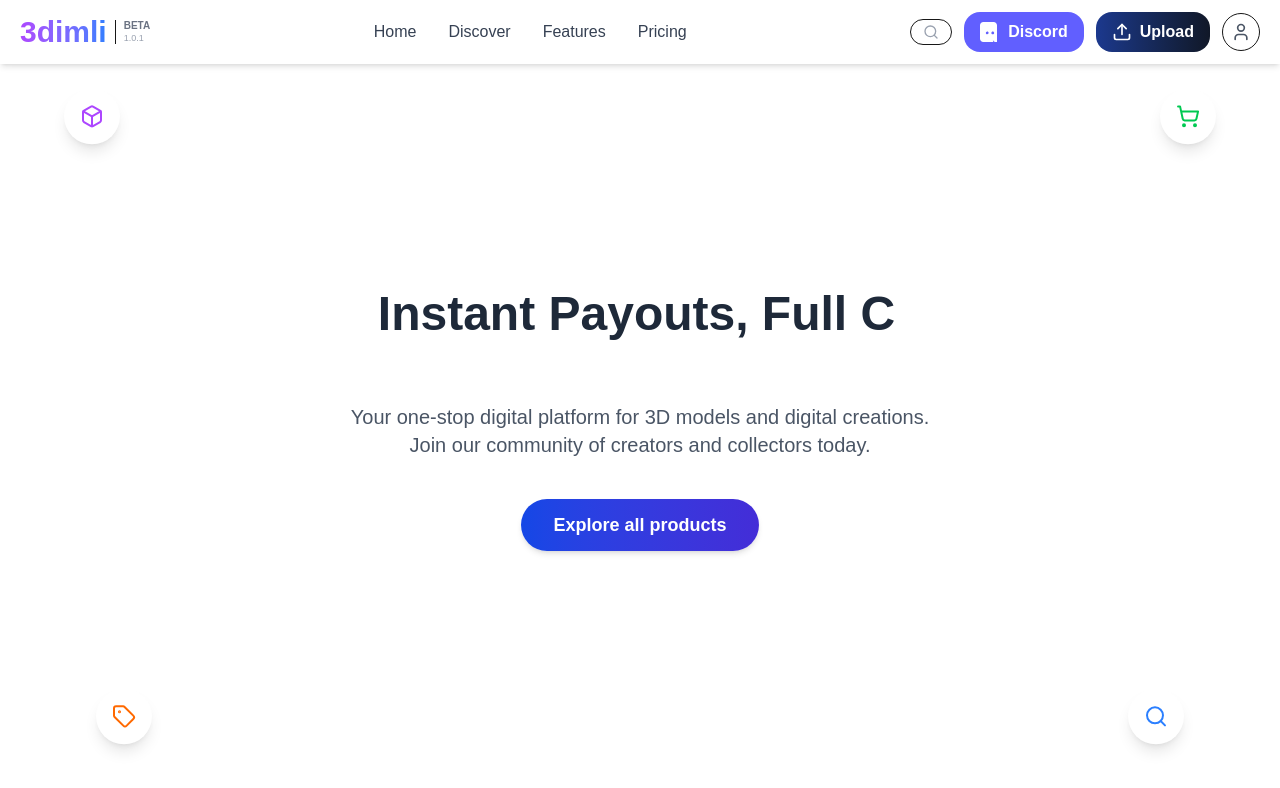
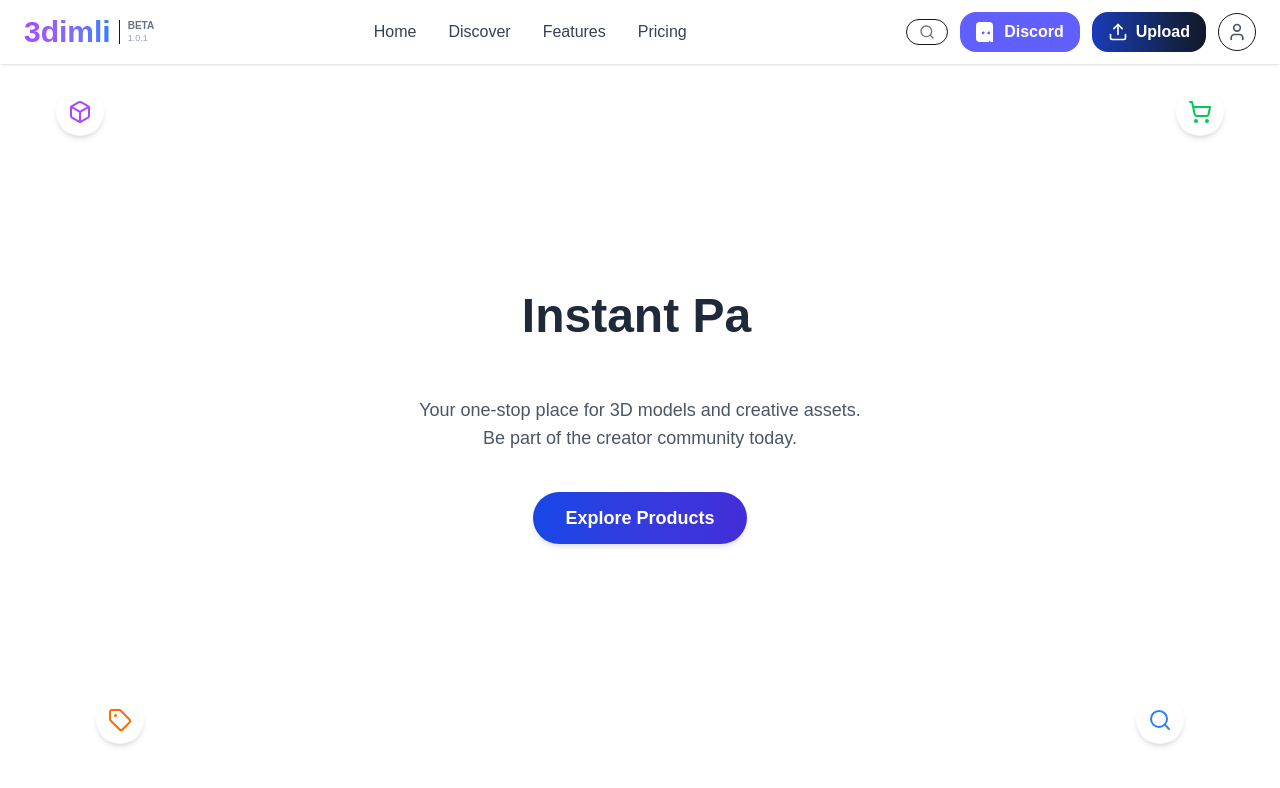
Before and after one commit to Muhammed0fayiz/3dimli, a Next.js app: page / in a window 1280 px wide. Shown: the top 788 px of the page. Built offline with nearby package versions, Linux system fonts and the light colour scheme.

Commit message:
fix the errors of the hersection and navbar

```diff
--- a/src/components/HeroSection.tsx
+++ b/src/components/HeroSection.tsx
@@ -5,130 +5,120 @@ import { useState, useEffect } from "react";
 import { ShoppingCart, Search, Tag, Box } from "lucide-react";
 
 export default function HeroSection() {
-  const texts = [
+
+  const lines = [
     "Instant Payouts, Full Control, No Limits",
     "Sell for Free, Pay Only When You Earn",
   ];
 
-  const [textIndex, setTextIndex] = useState(0);
-  const [displayedText, setDisplayedText] = useState("");
-  const [isDeleting, setIsDeleting] = useState(false);
-
+  const [currentLine, setCurrentLine] = useState(0);
+  const [typed, setTyped] = useState("");
+  const [deleting, setDeleting] = useState(false);
 
   const { scrollYProgress } = useScroll();
-  const iconY = useTransform(scrollYProgress, [0, 1], [0, 150]);
+  const moveIcons = useTransform(scrollYProgress, [0, 1], [0, 140]);
 
+  // text typing animation
+  useEffect(() => {
+    const text = lines[currentLine];
+    let timer: string | number | NodeJS.Timeout | undefined;
 
-  useEffect(() => {
-    const currentText = texts[textIndex];
-    let timeout: NodeJS.Timeout;
-
-    if (!isDeleting && displayedText.length < currentText.length) {
-      timeout = setTimeout(() => {
-        setDisplayedText(currentText.substring(0, displayedText.length + 1));
-      }, 70);
-    } else if (isDeleting && displayedText.length > 0) {
-      timeout = setTimeout(() => {
-        setDisplayedText(currentText.substring(0, displayedText.length - 1));
-      }, 40);
-    } else if (!isDeleting && displayedText.length === currentText.length) {
-      timeout = setTimeout(() => setIsDeleting(true), 2000);
-    } else if (isDeleting && displayedText.length === 0) {
-      setIsDeleting(false);
-      setTextIndex((prev) => (prev + 1) % texts.length);
+    if (!deleting && typed.length < text.length) {
+      timer = setTimeout(() => setTyped(text.slice(0, typed.length + 1)), 70);
+    } else if (deleting && typed.length > 0) {
+      timer = setTimeout(() => setTyped(text.slice(0, typed.length - 1)), 35);
+    } else if (!deleting && typed.length === text.length) {
+      timer = setTimeout(() => setDeleting(true), 1600);
+    } else if (deleting && typed.length === 0) {
+      setDeleting(false);
+      setCurrentLine((prev) => (prev + 1) % lines.length);
     }
 
-    return () => clearTimeout(timeout);
-  }, [displayedText, isDeleting, textIndex]);
+    return () => clearTimeout(timer);
+  }, [typed, deleting, currentLine]);
 
   return (
-    <section className="relative flex flex-col items-center justify-center text-center min-h-screen py-24 px-6 overflow-hidden bg-white">
+    <section className="relative flex flex-col items-center justify-center min-h-screen text-center py-20 px-6 overflow-hidden bg-white">
 
       <motion.div
-        animate={{
-          backgroundPosition: ["0% 50%", "100% 50%", "0% 50%"],
-        }}
-        transition={{
-          duration: 10,
-          repeat: Infinity,
-          ease: "linear",
-        }}
-        className="absolute inset-0 bg-linear-to-r from-pink-200 via-purple-200 to-blue-200 bg-[length:200%_200%] opacity-40 -z-10"
+        animate={{ backgroundPosition: ["0% 50%", "100% 50%", "0% 50%"] }}
+        transition={{ duration: 12, repeat: Infinity, ease: "linear" }}
+        className="absolute inset-0 bg-gradient-to-r from-pink-200 via-purple-200 to-blue-200 bg-[length:200%_200%] opacity-40 -z-10"
       />
 
-      {/* Floating top icons */}
+      {/* top floating icons */}
       <motion.div
-        style={{ y: iconY }}
-        animate={{ y: [0, -15, 0] }}
+        style={{ y: moveIcons }}
+        animate={{ y: [0, -12, 0] }}
         transition={{ duration: 3, repeat: Infinity, ease: "easeInOut" }}
-        className="absolute top-16 left-16 bg-white shadow-lg rounded-full p-4"
+        className="absolute top-16 left-14 bg-white shadow-md rounded-full p-3"
       >
         <Box className="w-6 h-6 text-purple-500" />
       </motion.div>
 
       <motion.div
-        style={{ y: iconY }}
-        animate={{ y: [0, -20, 0] }}
-        transition={{ duration: 3.5, repeat: Infinity, ease: "easeInOut" }}
-        className="absolute top-16 right-16 bg-white shadow-lg rounded-full p-4"
+        style={{ y: moveIcons }}
+        animate={{ y: [0, -18, 0] }}
+        transition={{ duration: 3.6, repeat: Infinity, ease: "easeInOut" }}
+        className="absolute top-16 right-14 bg-white shadow-md rounded-full p-3"
       >
         <ShoppingCart className="w-6 h-6 text-green-500" />
       </motion.div>
 
-
-      <motion.div className="h-[130px] flex flex-col justify-center">
+      {/* heading text */}
+      <div className="h-[120px] flex flex-col justify-center">
         <motion.h1
-          initial={{ opacity: 0, y: 40 }}
+          initial={{ opacity: 0, y: 30 }}
           animate={{ opacity: 1, y: 0 }}
-          transition={{ duration: 1 }}
-          className="text-3xl sm:text-4xl md:text-5xl font-extrabold text-gray-800 leading-tight max-w-2xl mx-auto"
+          transition={{ duration: 0.8 }}
+          className="text-3xl sm:text-4xl md:text-5xl font-extrabold text-gray-800 max-w-2xl mx-auto"
         >
-          {displayedText}
+          {typed}
           <motion.span
             animate={{ opacity: [0, 1, 0] }}
             transition={{ duration: 0.8, repeat: Infinity }}
-            className="inline-block w-[3px] bg-black ml-1 align-middle"
+            className="inline-block w-[3px] bg-black ml-1"
           />
         </motion.h1>
-      </motion.div>
+      </div>
 
-      {/* Subtitle */}
+      {/* subtitle */}
       <motion.p
         initial={{ opacity: 0 }}
         animate={{ opacity: 1 }}
-        transition={{ duration: 1, delay: 1 }}
-        className="text-gray-600 text-xl mt-6 max-w-2xl mx-auto"
+        transition={{ delay: 0.8 }}
+        className="text-gray-600 text-lg mt-5 max-w-2xl mx-auto"
       >
-        Your one-stop digital platform for 3D models and digital creations.
-        <br />
-        Join our community of creators and collectors today.
+        Your one-stop place for 3D models and creative assets.
+        <br /> Be part of the creator community today.
       </motion.p>
 
-      {/* Button */}
+
       <motion.button
-        initial={{ scale: 0.8, opacity: 0 }}
-        animate={{ scale: [0.8, 1.05, 1], opacity: 1 }}
-        transition={{ duration: 0.8, delay: 1.5, ease: "easeOut" }}
-        className="mt-10 bg-linear-to-r from-blue-700 to-indigo-700 hover:opacity-90 text-white text-lg font-semibold px-8 py-3 rounded-full shadow-md"
+        initial={{ scale: 0.9, opacity: 0 }}
+        animate={{ scale: 1, opacity: 1 }}
+        transition={{ delay: 1.3, duration: 0.7 }}
+        onClick={() => console.log("Explore clicked")}
+        className="mt-10 bg-gradient-to-r from-blue-700 to-indigo-700 hover:opacity-90 text-white text-lg font-semibold px-8 py-3 rounded-full shadow-md"
       >
-        Explore all products
+        Explore Products
       </motion.button>
 
-      {/* Bottom icons */}
+      {/* bottom icons */}
       <motion.div
-        style={{ y: iconY }}
-        animate={{ y: [0, 20, 0] }}
+        style={{ y: moveIcons }}
+        animate={{ y: [0, 18, 0] }}
         transition={{ duration: 3.2, repeat: Infinity, ease: "easeInOut" }}
-        className="absolute bottom-20 left-24 bg-white shadow-lg rounded-full p-4"
+        className="absolute bottom-20 left-24 bg-white shadow-md rounded-full p-3"
       >
         <Tag className="w-6 h-6 text-orange-500" />
       </motion.div>
 
       <motion.div
-        style={{ y: iconY }}
-        animate={{ y: [0, 25, 0] }}
-        transition={{ duration: 3.8, repeat: Infinity, ease: "easeInOut" }}
-        className="absolute bottom-20 right-24 bg-white shadow-lg rounded-full p-4"
+        style={{ y: moveIcons }}
+        animate={{ y: [0, 24, 0] }}
+        transition={{ duration: 3.7, repeat: Infinity, ease: "easeInOut" }}
+        className="absolute bottom-20 right-24 bg-white shadow-md rounded-full p-3"
       >
         <Search className="w-6 h-6 text-blue-500" />
       </motion.div>
--- a/src/components/Navbar.tsx
+++ b/src/components/Navbar.tsx
@@ -1,40 +1,39 @@
 "use client";
+
 import { Search, Upload, User } from "lucide-react";
 
 export default function Navbar() {
   return (
-    <nav className="fixed top-0 left-0 w-full z-50 flex items-center justify-between px-5 py-3 bg-white shadow-md backdrop-blur-sm">
-      {/* -------- LEFT SIDE  -------- */}
+    <nav className="fixed top-0 left-0 w-full z-50 flex items-center justify-between px-6 py-3 bg-white shadow backdrop-blur-sm">
+      {/* left side  */}
       <div className="flex items-center gap-2">
-        {/* Logo Text */}
-        <h1 className="text-3xl font-extrabold bg-linear-to-r from-purple-500 to-blue-500 bg-clip-text text-transparent leading-none">
+        <h1 className="text-3xl font-bold bg-gradient-to-r from-purple-500 to-blue-500 bg-clip-text text-transparent">
           3dimli
         </h1>
 
-
-        <div className="flex flex-col leading-tight border-l pl-2">
+        <div className="flex flex-col border-l pl-2 leading-tight">
           <span className="text-[10px] text-gray-500 font-semibold">BETA</span>
-          <span className="text-[9px] text-gray-400 font-medium">1.0.1</span>
+          <span className="text-[9px] text-gray-400">1.0.1</span>
         </div>
       </div>
 
-      {/* -------- CENTER NAV LINKS -------- */}
+      {/* center links */}
       <div className="hidden md:flex items-center gap-8 text-gray-700 font-medium">
-        <a href="#" className="hover:text-black transition">Home</a>
-        <a href="#" className="hover:text-black transition">Discover</a>
-        <a href="#" className="hover:text-black transition">Features</a>
-        <a href="#" className="hover:text-black transition">Pricing</a>
+        <a href="#" className="hover:text-black">Home</a>
+        <a href="#" className="hover:text-black">Discover</a>
+        <a href="#" className="hover:text-black">Features</a>
+        <a href="#" className="hover:text-black">Pricing</a>
       </div>
 
-      {/* -------- RIGHT SIDE BUTTONS -------- */}
+      {/* right side */}
       <div className="flex items-center gap-3">
-        {/* Search */}
+        {/* search */}
         <div className="hidden sm:flex items-center border rounded-full px-3 py-1">
-          <Search className="w-4 h-4 text-gray-400" />
+          <Search className="w-4 h-4 text-gray-500" />
         </div>
 
-
-        <button className="hidden lg:flex bg-indigo-500 hover:bg-indigo-600 text-white font-semibold px-4 py-2 rounded-2xl items-center gap-2 transition">
+        {/* discord */}
+        <button className="hidden lg:flex bg-indigo-500 hover:bg-indigo-600 text-white font-semibold px-4 py-2 rounded-2xl gap-2 items-center transition">
           <svg
             xmlns="http://www.w3.org/2000/svg"
             viewBox="0 0 24 24"
@@ -46,14 +45,17 @@ export default function Navbar() {
           Discord
         </button>
 
-        {/* Upload */}
-        <button className="hidden sm:flex bg-linear-to-r from-blue-900 to-gray-900 hover:opacity-90 text-white font-semibold px-4 py-2 rounded-2xl items-center gap-2 transition">
+        {/* upload */}
+        <button className="hidden sm:flex bg-gradient-to-r from-blue-800 to-gray-900 hover:opacity-90 text-white font-semibold px-4 py-2 rounded-2xl items-center gap-2 transition">
           <Upload className="w-5 h-5" />
           Upload
         </button>
 
-        {/* Profile */}
-        <button className="border rounded-full p-2 hover:bg-gray-100 transition">
+        {/* profile */}
+        <button
+          className="border rounded-full p-2 hover:bg-gray-100 transition"
+          onClick={() => console.log("profile clicked")}
+        >
           <User className="w-5 h-5 text-gray-600" />
         </button>
       </div>
```
